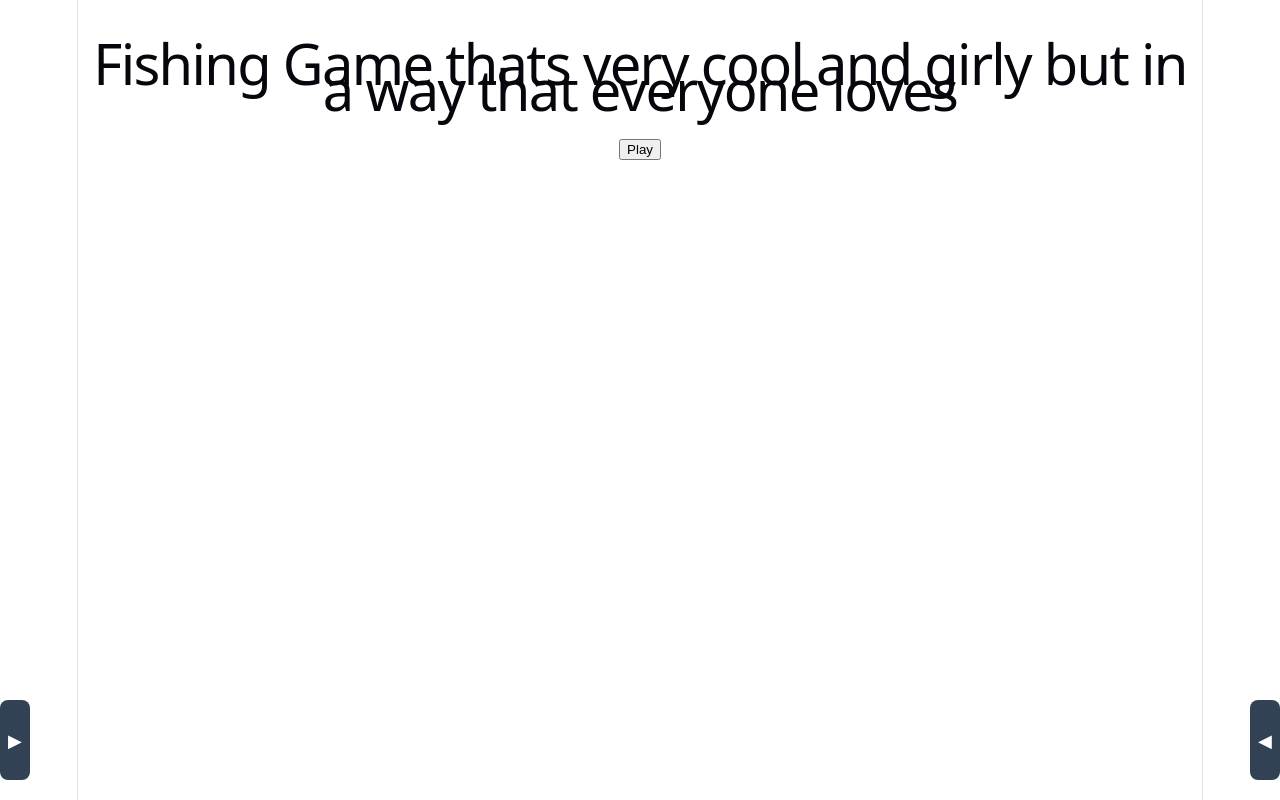
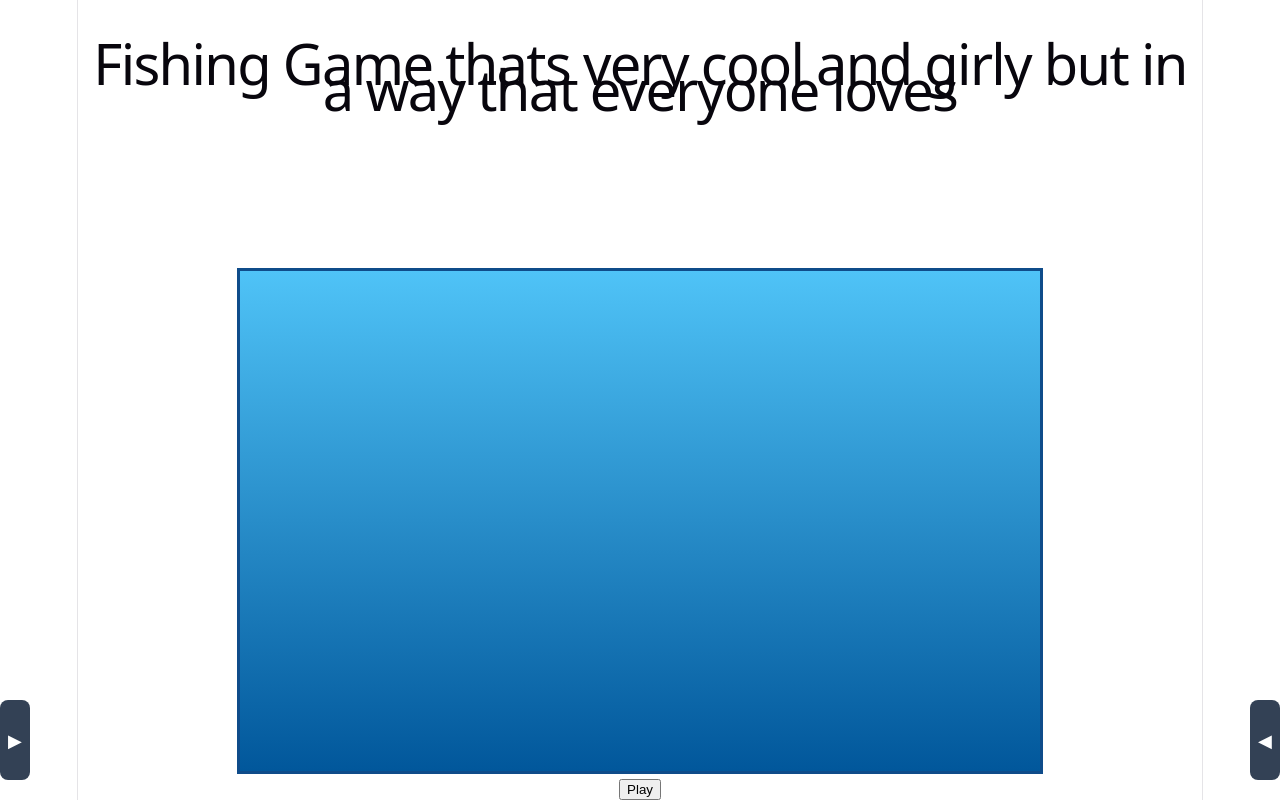
Before and after one commit to poosdlp/fishgame, a React (Vite) app in the folder client/: page / in a window 1280 px wide. Built offline with nearby package versions, Linux system fonts and the light colour scheme.

Commit message:
you wont believe it till you see it

```diff
--- a/client/index.html
+++ b/client/index.html
@@ -2,9 +2,8 @@
 <html lang="en">
   <head>
     <meta charset="UTF-8" />
-    <link rel="icon" type="image/svg+xml" href="/favicon.svg" />
-    <meta name="viewport" content="width=device-width, initial-scale=1.0" />
-    <title>client</title>
+    <link rel="icon" type="image/png" href="/tempfish.png" />    <meta name="viewport" content="width=device-width, initial-scale=1.0" />
+    <title>Fishy Game</title>
   </head>
   <body>
     <div id="root"></div>
--- a/client/src/App.css
+++ b/client/src/App.css
@@ -1,72 +1,3 @@
-.counter {
-  font-size: 16px;
-  padding: 5px 10px;
-  border-radius: 5px;
-  color: var(--accent);
-  background: var(--accent-bg);
-  border: 2px solid transparent;
-  transition: border-color 0.3s;
-  margin-bottom: 24px;
-
-}
-.counter:hover {
-  border-color: var(--accent-border);
-}
-
-.counter:focus-visible {
-  outline: 2px solid var(--accent);
-}
-
-#center {
-  display: flex;
-  flex-direction: column;
-  gap: 25px;
-  place-content: center;
-  place-items: center;
-  flex-grow: 1;
-
-  @media (max-width: 1024px) {
-    padding: 32px 20px 24px;
-    gap: 18px;
-  }
-}
-
-#next-steps {
-  display: flex;
-  border-top: 1px solid var(--border);
-  text-align: left;
-
-
-
-  .icon {
-    margin-bottom: 16px;
-    width: 22px;
-    height: 22px;
-  }
-
-  @media (max-width: 1024px) {
-    flex-direction: column;
-    text-align: center;
-  }
-}
-
-#docs {
-  border-right: 1px solid var(--border);
-
-  @media (max-width: 1024px) {
-    border-right: none;
-    border-bottom: 1px solid var(--border);
-  }
-}
-
-
-#spacer {
-  height: 88px;
-  border-top: 1px solid var(--border);
-  @media (max-width: 1024px) {
-    height: 48px;
-  }
-}
 
 /* Optional overlay */
 .overlay {
@@ -90,6 +21,28 @@
   align-items: center;
   height: 80vh;
   font-size: 2rem;
+}
+
+.lake{
+  position: relative;
+  width: 800px;
+  height: 500px;
+  background: linear-gradient(to bottom, #4fc3f7, #01579b);
+  overflow: hidden;
+  border: 3px solid #0f4c8a;
+
+  margin: auto;
+  top: 50%;
+  transform: translateY(-50%);
+}
+.fish{
+  position: absolute;
+  width: 50px;
+  height: 30px;
+  background: url("/tempfish.png") no-repeat center center;
+  background-size: contain;
+  transition: left 0.2s, top 0.2s;
+
 }
 
 .waiting {
@@ -118,7 +71,7 @@
   flex: 1;
   padding: 8px;
   border: none;
-  background: #334155;
+  background: #88a5cd;
   color: white;
   cursor: pointer;
   border-radius: 6px;
@@ -133,7 +86,7 @@
   position: fixed;
   top: 0;
   height: 100%;
-  background: #1e293b;
+  background: #7d4071;
   color: white;
   transition: width 0.3s ease;
   overflow: visible;
--- a/client/src/App.tsx
+++ b/client/src/App.tsx
@@ -1,10 +1,18 @@
-import { useState } from "react";
+import { use, useState } from "react";
+import { useEffect } from "react";
 import { BiteAlert } from './components/bitealert';
 import { CaughtFish } from './components/caughtfish';
 import { WaitingForABite } from './components/waitingforabite';
 import {Inventory } from './components/inventory';
 
 import './App.css'
+
+const LakeWidth = 800;
+const LakeHeight = 500;
+
+
+let tempbob;
+let tempfish;
 
 type GameState = "bite" | "caught" | "waiting"| "none";
 
@@ -28,8 +36,21 @@ type Fishy = {
   rarity: FishTemplate["rarity"];
   weight: number | "how rude to ask";
   length: number;
+
+  x: number;
+  y: number;
+  vx: number;
+  vy: number;
+
 };
 
+function loadimages() {
+  tempbob = new Image();
+  tempbob.src = "/tempbob.avif";
+
+  tempfish = new Image();
+  tempfish.src = "/tempfish.png";
+}
 
 
 function App() {
@@ -40,6 +61,7 @@ function App() {
   const [activeTab, setActiveTab] = useState<LeaderboardTab>("leaderboard");
   const isAnySidebarOpen = showInventory || showLeaderboard;
   const [inventory, setInventory] = useState<Fishy[]>([]);
+  const [fishInLake, setFishInLake] = useState<Fishy[]>([]);
 
 //temp fish data for testing inventory
   const fishTypes: FishTemplate[] = [
@@ -58,11 +80,83 @@ function App() {
 
 ];
 
+ useEffect(() => {
+    let animationId: number;
+    let time = 0;
+
+    const update = () => {
+      time += 0.016;
+      setFishInLake(prev =>
+        prev.map(fish => {
+
+          let newX = fish.x + fish.vx + Math.sin(time + fish.y * 0.01) * 0.8;
+          let newY = fish.y + fish.vy + Math.cos(time + fish.x * 0.01) * 0.6;
+
+          let newVx = fish.vx;
+          let newVy = fish.vy;
+
+          return {
+            ...fish,
+            x: newX,
+            y: newY,
+            vx: newVx,
+            vy: newVy,
+          };
+        })
+        .filter(fish =>
+        fish.x > -100 &&
+        fish.x < LakeWidth + 100 &&
+        fish.y > -100 &&
+        fish.y < LakeHeight + 100
+      )
+      );
+
+      animationId = requestAnimationFrame(update);
+    };
+
+    animationId = requestAnimationFrame(update);
+
+    return () => cancelAnimationFrame(animationId);
+  }, []);
+
+
+
 
   const createFish = (): Fishy => {
     const roll = Math.random();
+    const side=Math.floor(Math.random() * 4);
 
     let fish;
+
+// spawn outside the lake so it has to swim in
+    let x=0;
+    let y=0;
+
+    if (side === 0) {
+      // left
+      x = -20;
+      y = Math.random() * LakeHeight;
+    } else if (side === 1) {
+      // right
+      x = LakeWidth + 20;
+      y = Math.random() * LakeHeight;
+    } else if (side === 2) {
+      // top
+      x = Math.random() * LakeWidth;
+      y = -20;
+    } else {
+      // bottom
+      x = Math.random() * LakeWidth;
+      y = LakeHeight + 20;
+    }
+
+    const centerX = LakeWidth / 2;
+    const centerY = LakeHeight / 2;
+
+    const vx = (centerX - x) * 0.005;
+    const vy = (centerY - y) * 0.005;
+
+
 
     if (roll < 0.6) {
       const commonFish = fishTypes.filter(f => f.rarity === "common");
@@ -91,7 +185,15 @@ function App() {
         name: fish.name,
         rarity: fish.rarity,
         length: fish.length,
-        weight: fish.weight
+        weight: fish.weight ,
+
+      // spawn outside the lake so it has to swim in
+        x,y,
+
+        // initial movement
+        vx,
+        vy,
+
       };
     }
 
@@ -111,6 +213,11 @@ function App() {
     rarity: fish.rarity as Fishy["rarity"],
     length: length,
     weight: weight,
+
+    x,
+    y,
+    vx,
+    vy,
   };
 };
 
@@ -211,12 +318,39 @@ function App() {
         {/* MAIN CONTENT */}
         <div style={{textAlign: "center", marginTop: "50px"}}>
           <h1>Fishing Game thats very cool and girly but in a way that everyone loves</h1>
-
+          <div className="game-screen">
+            <div className="lake">
+              {fishInLake.map(fish => (
+                <div
+                  key={fish.id}
+                  style={{
+                    position: "absolute",
+                    left: fish.x,
+                    top: fish.y,
+                    width: 20,
+                    height: 20,
+                    background: "orange",
+                    borderRadius: "50%",
+                  }}
+                />
+              ))}
+            </div>
+          </div>
 
 
           {/* Start screen */}
+
           {state === "none" && (
-            <button onClick={() => setState("waiting")}>Play</button>
+
+            <button onClick={() => {
+              setState("waiting");
+              const count = Math.floor(Math.random() * 5) + 2; // random 2-6
+                for (let i = 0; i < count; i++) {
+                  const newFish = createFish();
+                  setFishInLake(prev => [...prev, newFish]);
+                }
+            }}>Play</button>
+
           )}
           {/* Waiting */}
           {state === "waiting" && (
```
